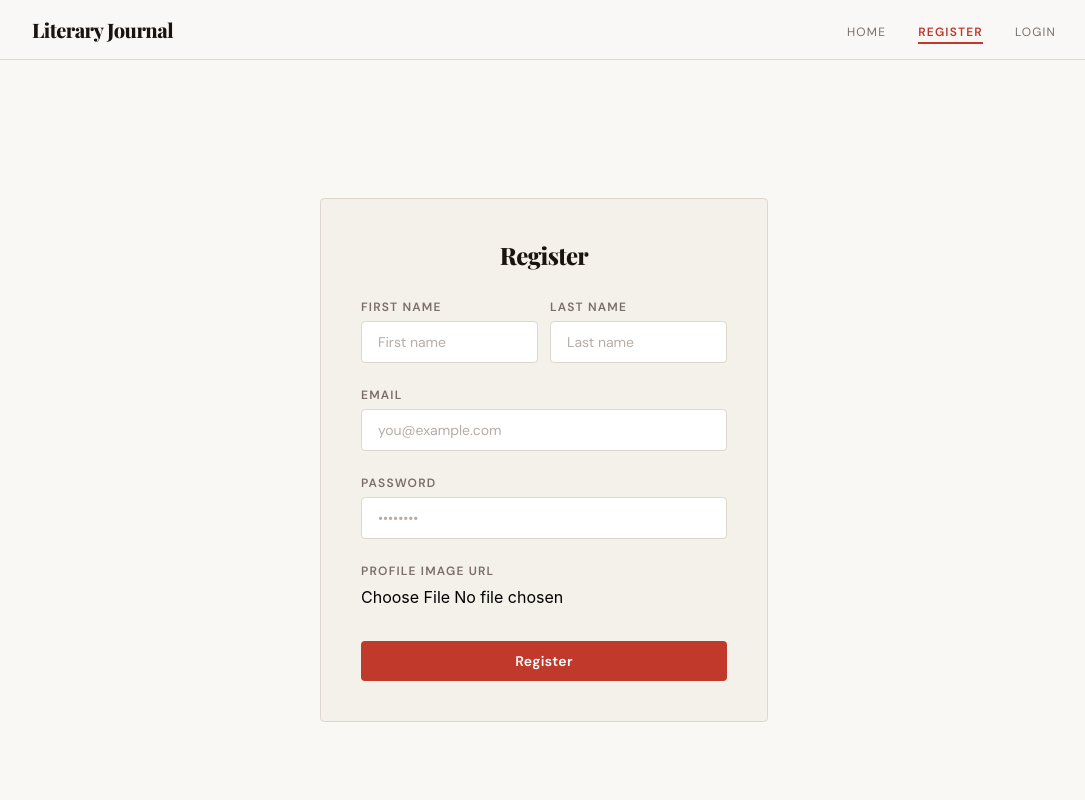
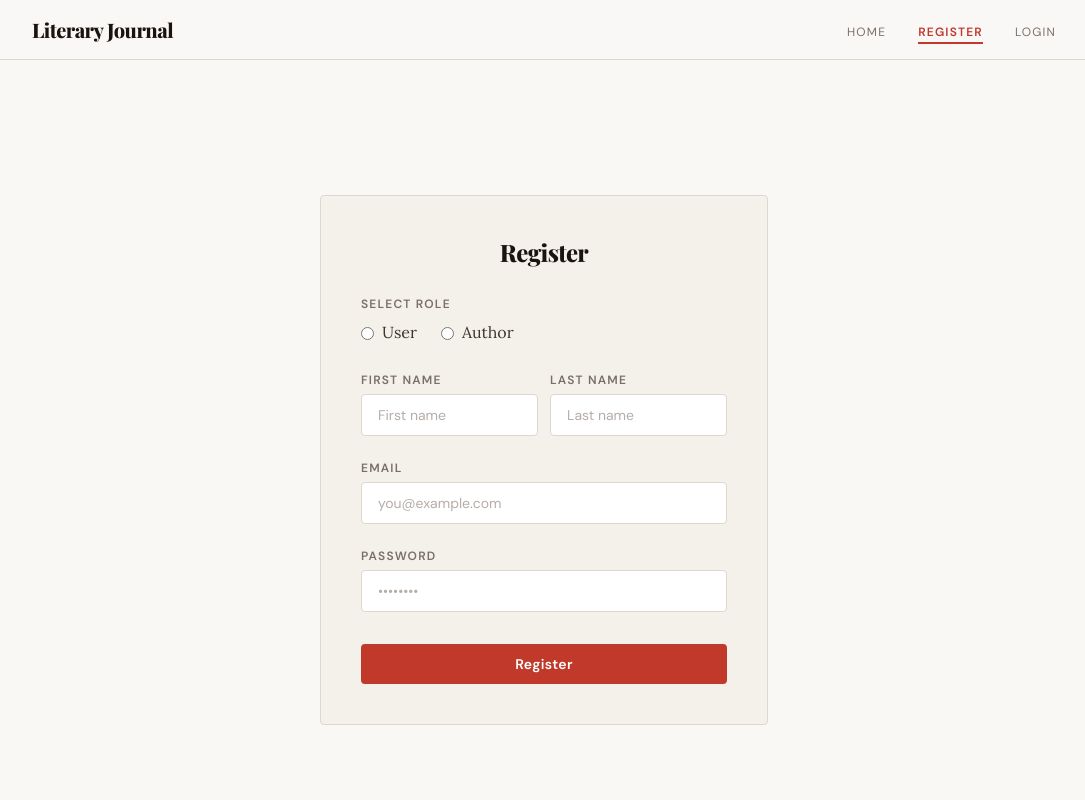
Before and after one commit to charanTeja-Madem/Blog-app, a React (Vite) app in the folder Frontend/: page /register in a window 1280 px wide. Shown: the top 800 px of the page, without its empty margins (96-1181 px from the left). Built offline with nearby package versions, Linux system fonts and the light colour scheme; no server answers; a web font is replaced by a local one.

Commit message:
Add role selection to registration page - user vs author

```diff
--- a/Frontend/src/components/Register.jsx
+++ b/Frontend/src/components/Register.jsx
@@ -18,15 +18,17 @@ import {
 } from '../styles/common'
 
 function Register() {
-  const { register, handleSubmit, formState: { errors } } = useForm()
+  const { register, handleSubmit, formState: { errors }, watch } = useForm()
   const [loading, setLoading] = useState(false)
   const [error, setError] = useState(null)
   const [preview, setPreview] = useState(null)
   const navigate = useNavigate()
+  const selectedRole = watch('role')
 
   const handleRegister = handleSubmit(async (data) => {
      setLoading(true)
     try {
+      if (data.role === 'user') {
         // Create form data object for user registration
         const formData = new FormData();
         //get user object
@@ -43,6 +45,16 @@ function Register() {
         if (res.status === 201) {
           toast.success('Registration successful! Please log in.')
           navigate('/login')
+        }
+      }
+      if (data.role === 'author') {
+        // Send as JSON for author registration
+        let { profileImageUrl, ...userObj } = data;
+        let res = await axios.post(`${API_BASE_URL}/author-api/users`, userObj)
+        if (res.status === 201) {
+          toast.success('Registration successful! Please log in.')
+          navigate('/login')
+        }
       }
     } catch (err) {
       setError(err.response?.data?.message||"failed")
@@ -74,6 +86,20 @@ function Register() {
         {loading && <p className={loadingClass}>Registering…</p>}
 
         <form onSubmit={handleRegister} className="flex flex-col gap-1">
+
+          {/* Role selection */}
+          <div className={formGroup}>
+            <p className={labelClass}>Select Role</p>
+            <div className="flex gap-6 mt-1">
+              <label className={`${bodyText} flex items-center gap-2 cursor-pointer`}>
+                <input type="radio" {...register('role', { required: 'Please select a role' })} value="user" /> User
+              </label>
+              <label className={`${bodyText} flex items-center gap-2 cursor-pointer`}>
+                <input type="radio" {...register('role', { required: 'Please select a role' })} value="author" /> Author
+              </label>
+            </div>
+            {errors.role && <p className={errorClass}>{errors.role.message}</p>}
+          </div>
 
           {/* Name row */}
           <div className="flex gap-3">
@@ -122,9 +148,10 @@ function Register() {
             {errors.password && <p className={errorClass}>{errors.password.message}</p>}
           </div>
 
-          {/* Profile image URL */}
+          {/* Profile image URL - only for users */}
+          {selectedRole === 'user' && (
           <div className={formGroup}>
-            <label className={labelClass}>Profile Image URL</label>
+            <label className={labelClass}>Profile Image</label>
            <input
             type="file"
             accept="image/png, image/jpeg"
@@ -160,6 +187,7 @@ function Register() {
                 </div>
             )}
           </div>
+          )}
 
           <button type="submit" className={submitBtn} disabled={loading}>
             {loading ? 'Registering…' : 'Register'}
```
Also changed, not shown: 1 other file (tests, documents, lock files or other folders). Lines whose indentation alone changed are shown as unchanged.
